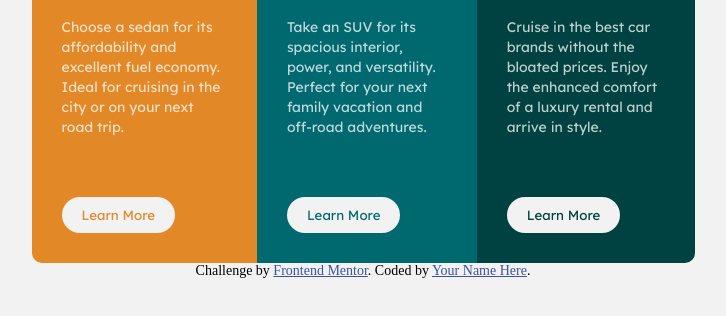
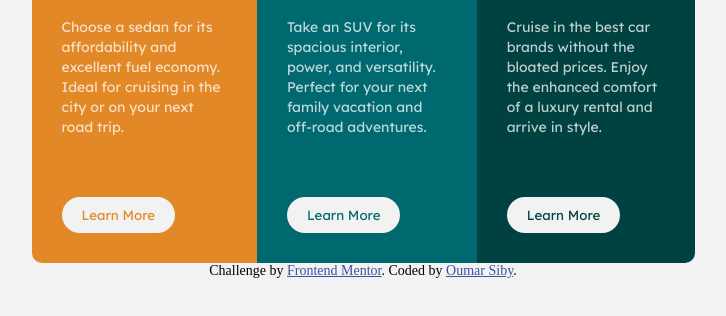
Before and after one commit to oumar-s/3-column-preview-card-component-main, a plain HTML site: page index.html in a window 1280 px wide. Shown: the part 338-654 px from the top of the page, without its empty margins (277-1003 px from the left). Drawn offline with Linux system fonts and the light colour scheme.

Commit message:
updated index.html and README.md

```diff
--- a/index.html
+++ b/index.html
@@ -58,7 +58,7 @@
   </div>
   <div class="attribution">
     Challenge by <a href="https://www.frontendmentor.io?ref=challenge" target="_blank">Frontend Mentor</a>.
-    Coded by <a href="https://github.com/oumar-s" target="_blank">Your Name Here</a>.
+    Coded by <a href="https://github.com/oumar-s" target="_blank">Oumar Siby</a>.
   </div>
 </div>
 </body>
```
Also changed, not shown: 1 other file.
